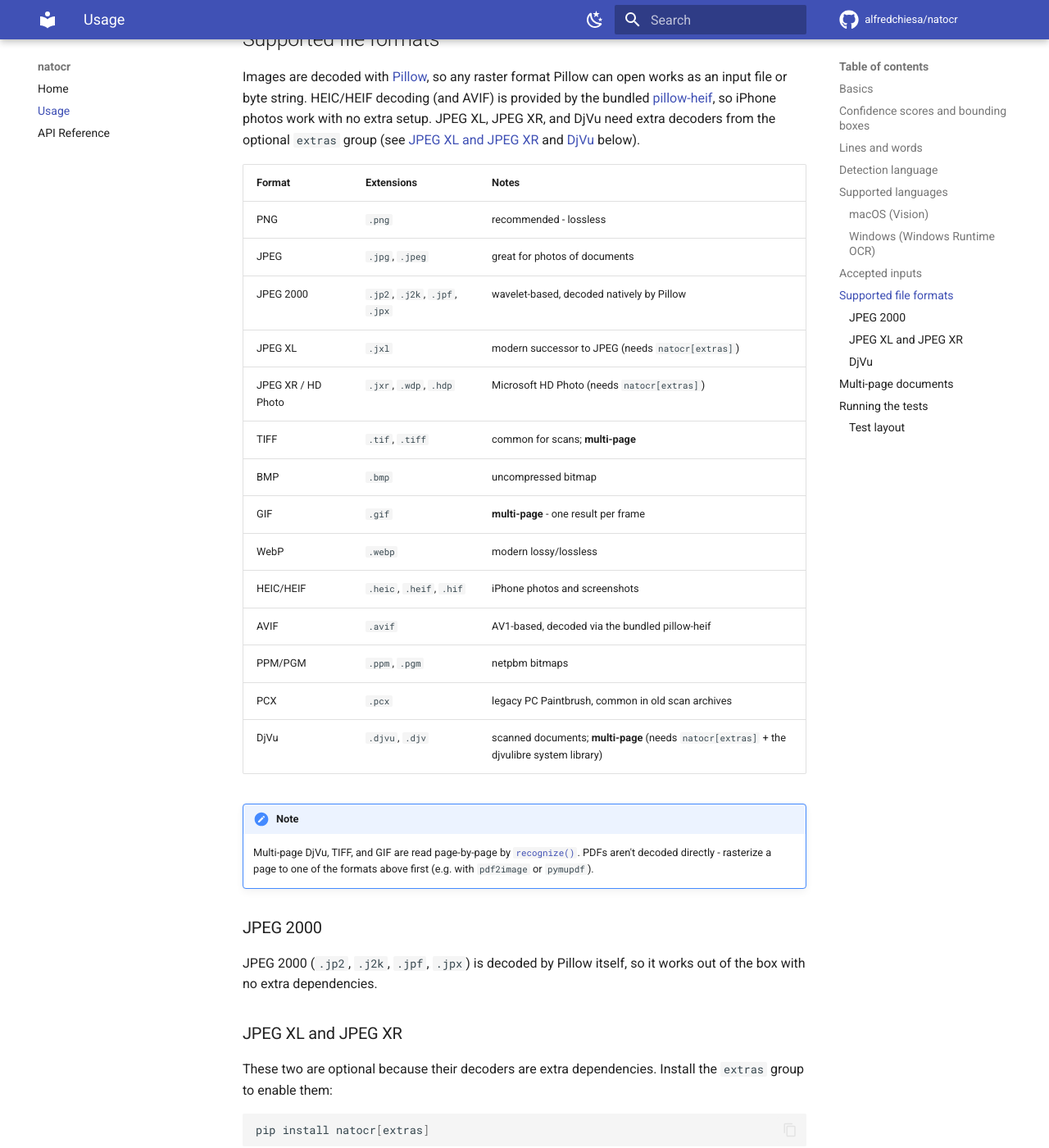
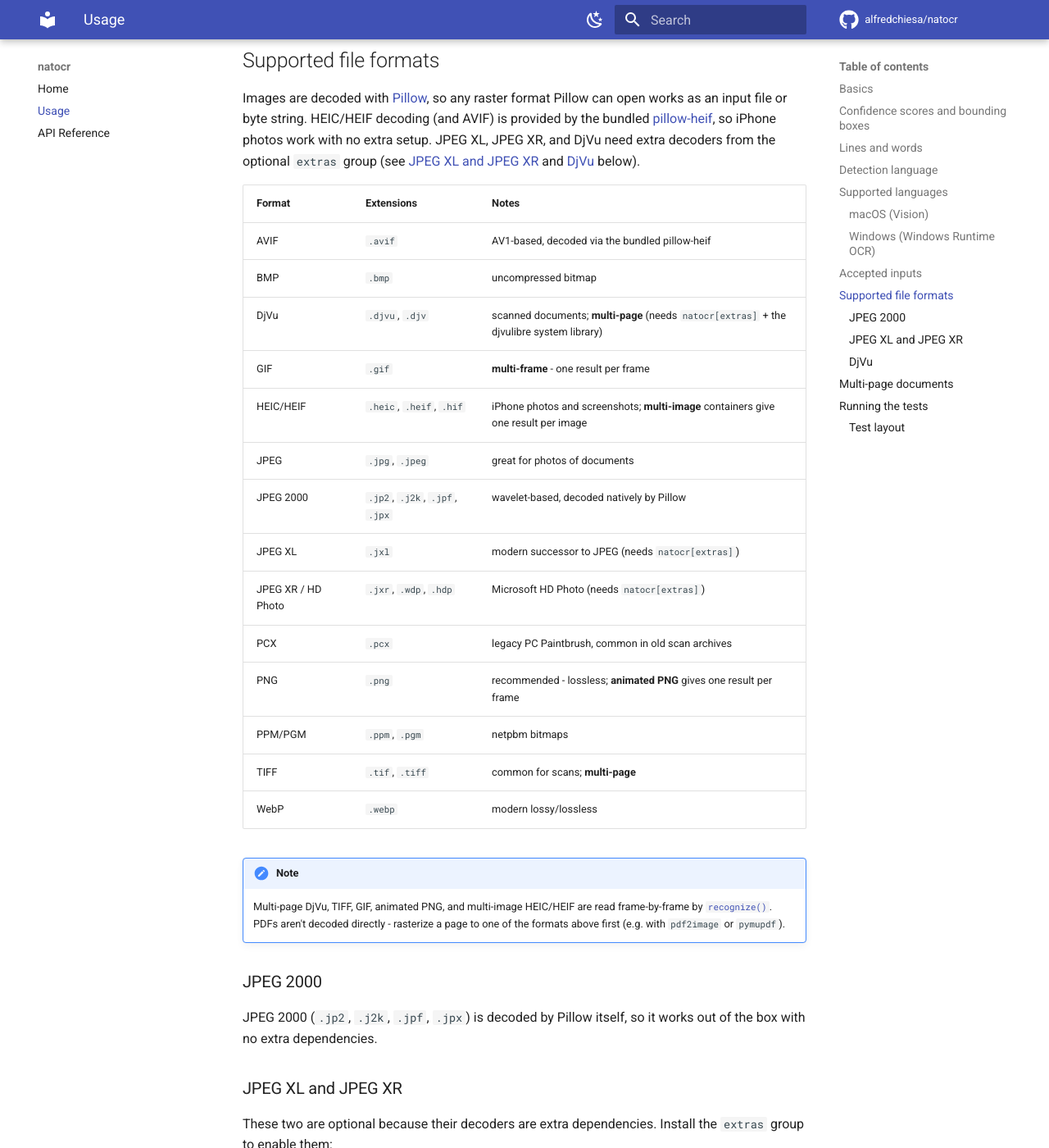
Before and after one commit to alfredchiesa/natocr, an MkDocs documentation site: the page built from docs/usage.md, in a window 1280 px wide and 1400 px high, scrolled down 3592 px. Shown: the whole window at 82% size. Built offline with MkDocs 1.6.1 and Material for MkDocs 9.7.7, drawn with Linux system fonts in a browser that asks for light colours; comment, search, counter and statistics services are not loaded; some of the changed text lies outside the part shown.

Commit message:
fix: adds support for animated PNGs and HEIFs + updates docs

````diff
--- a/docs/usage.md
+++ b/docs/usage.md
@@ -19,7 +19,8 @@
 Invoice #1042 Total $58.20 Thank you!
 ```
 
-Multi-page documents (DjVu, TIFF, GIF) give one result per page - see
+Multi-page/multi-frame inputs (DjVu, TIFF, GIF, animated PNG, multi-image
+HEIC/HEIF) give one result per frame - see
 [Multi-page documents](#multi-page-documents).
 
 ## Confidence scores and bounding boxes
@@ -89,11 +90,11 @@
 
 | | | | |
 | --- | --- | --- | --- |
+| `ar-SA` Arabic | `ars-SA` Najdi Arabic | | |
 | `en-US` English | `fr-FR` French | `it-IT` Italian | `de-DE` German |
 | `es-ES` Spanish | `pt-BR` Portuguese | `ru-RU` Russian | `uk-UA` Ukrainian |
 | `ko-KR` Korean | `ja-JP` Japanese | `zh-Hans` Chinese (Simplified) | `zh-Hant` Chinese (Traditional) |
 | `yue-Hans` Cantonese (Simplified) | `yue-Hant` Cantonese (Traditional) | `th-TH` Thai | `vi-VT` Vietnamese |
-| `ar-SA` Arabic | `ars-SA` Najdi Arabic | | |
 
 The exact list grows with newer macOS releases, so prefer the runtime query
 above over hard-coding it.
@@ -162,26 +163,26 @@
 
 | Format | Extensions | Notes |
 | --- | --- | --- |
-| PNG | `.png` | recommended - lossless |
+| AVIF | `.avif` | AV1-based, decoded via the bundled pillow-heif |
+| BMP | `.bmp` | uncompressed bitmap |
+| DjVu | `.djvu`, `.djv` | scanned documents; **multi-page** (needs `natocr[extras]` + the djvulibre system library) |
+| GIF | `.gif` | **multi-frame** - one result per frame |
+| HEIC/HEIF | `.heic`, `.heif`, `.hif` | iPhone photos and screenshots; **multi-image** containers give one result per image |
 | JPEG | `.jpg`, `.jpeg` | great for photos of documents |
 | JPEG 2000 | `.jp2`, `.j2k`, `.jpf`, `.jpx` | wavelet-based, decoded natively by Pillow |
 | JPEG XL | `.jxl` | modern successor to JPEG (needs `natocr[extras]`) |
 | JPEG XR / HD Photo | `.jxr`, `.wdp`, `.hdp` | Microsoft HD Photo (needs `natocr[extras]`) |
+| PCX | `.pcx` | legacy PC Paintbrush, common in old scan archives |
+| PNG | `.png` | recommended - lossless; **animated PNG** gives one result per frame |
+| PPM/PGM | `.ppm`, `.pgm` | netpbm bitmaps |
 | TIFF | `.tif`, `.tiff` | common for scans; **multi-page** |
-| BMP | `.bmp` | uncompressed bitmap |
-| GIF | `.gif` | **multi-page** - one result per frame |
 | WebP | `.webp` | modern lossy/lossless |
-| HEIC/HEIF | `.heic`, `.heif`, `.hif` | iPhone photos and screenshots |
-| AVIF | `.avif` | AV1-based, decoded via the bundled pillow-heif |
-| PPM/PGM | `.ppm`, `.pgm` | netpbm bitmaps |
-| PCX | `.pcx` | legacy PC Paintbrush, common in old scan archives |
-| DjVu | `.djvu`, `.djv` | scanned documents; **multi-page** (needs `natocr[extras]` + the djvulibre system library) |
 
 !!! note
-    Multi-page DjVu, TIFF, and GIF are read page-by-page by
-    [`recognize()`](#multi-page-documents). PDFs aren't decoded directly -
-    rasterize a page to one of the formats above first (e.g. with `pdf2image` or
-    `pymupdf`).
+    Multi-page DjVu, TIFF, GIF, animated PNG, and multi-image HEIC/HEIF are read
+    frame-by-frame by [`recognize()`](#multi-page-documents). PDFs aren't decoded
+    directly - rasterize a page to one of the formats above first (e.g. with
+    `pdf2image` or `pymupdf`).
 
 ### JPEG 2000
 
@@ -246,7 +247,8 @@
 
 `recognize()` reads **every page** and returns one
 [`OCRResult`](api.md#natocr.OCRResult) per page, in order. The formats that can
-carry more than one page are **DjVu**, **multi-page TIFF**, and **animated GIF**:
+carry more than one frame/page are **DjVu**, **multi-page TIFF**, **animated
+GIF**, **animated PNG**, and **multi-image HEIC/HEIF**:
 
 ```python
 ocr = OCR()
@@ -260,9 +262,9 @@
 works for everything - or just grab `recognize(...)[0]`.
 
 !!! note
-    Only DjVu, TIFF, and GIF carry multiple pages here. PDFs aren't decoded
-    directly - rasterize a page to one of the supported formats first (e.g. with
-    `pdf2image` or `pymupdf`).
+    Only DjVu, TIFF, GIF, animated PNG, and multi-image HEIC/HEIF carry multiple
+    pages here. PDFs aren't decoded directly - rasterize a page to one of the
+    supported formats first (e.g. with `pdf2image` or `pymupdf`).
 
 ## Running the tests
 
````
Also changed, not shown: README.md (+12 -10 lines), docs/index.md (+2 -1 lines), 1 other file.
